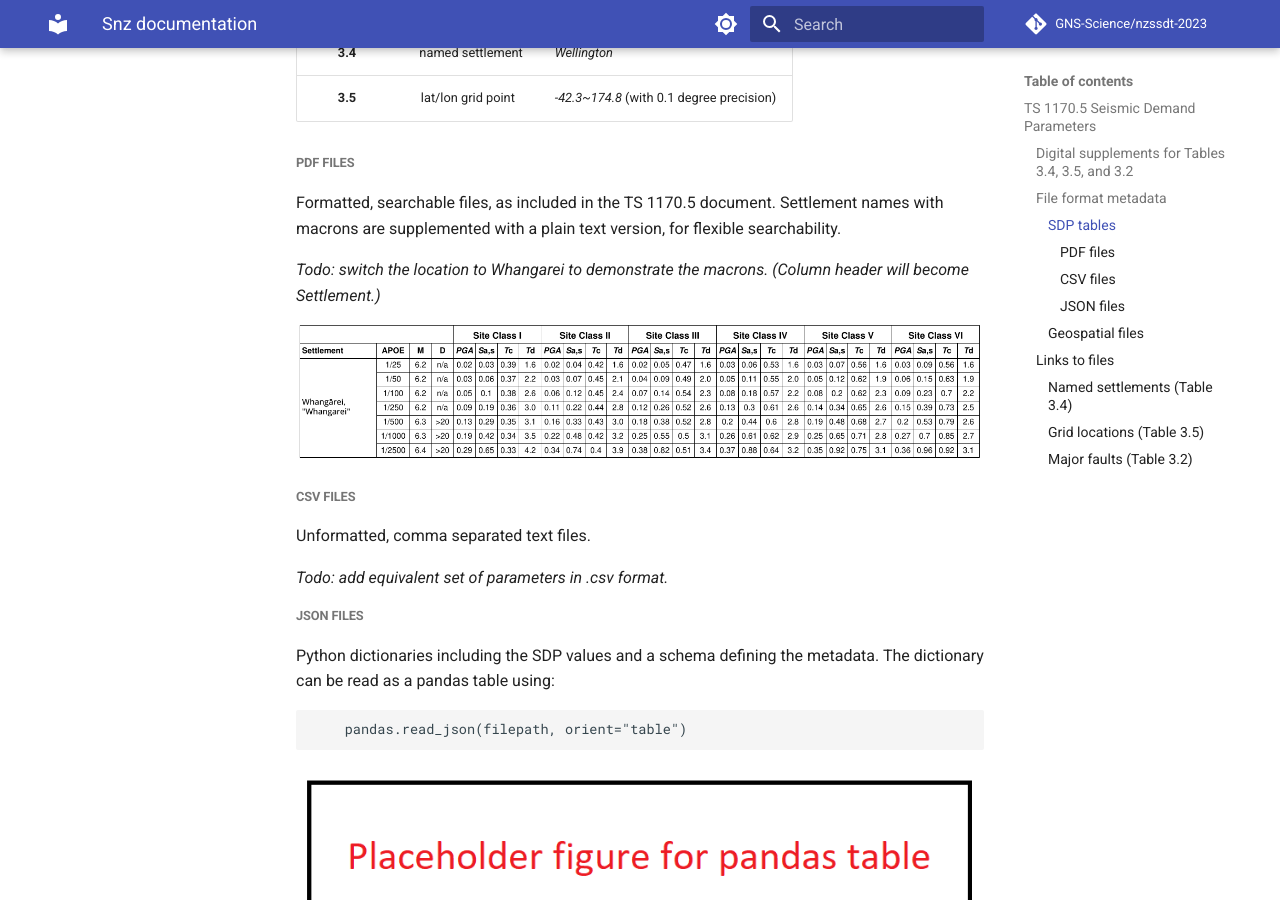
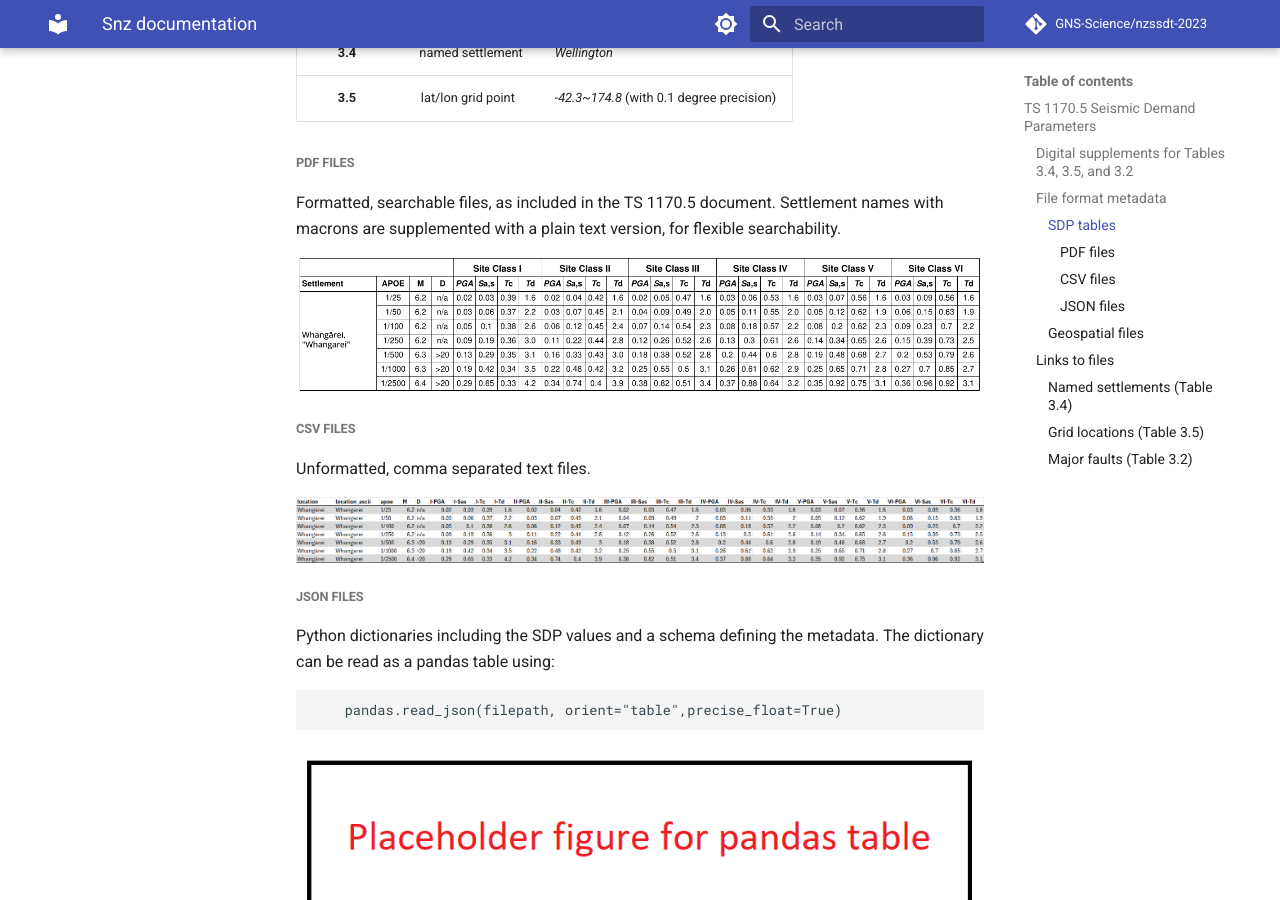
Before and after one commit to GNS-Science/TS1170.5-SDP, an MkDocs documentation site: the page built from docs/snz_documentation/snz_documentation.md, in a window 1280 px wide and 900 px high, scrolled down 1834 px. Built offline with MkDocs 1.6.1 and Material for MkDocs 9.7.7, drawn with Linux system fonts in a browser that asks for light colours; comment, search, counter and statistics services are not loaded.

Commit message:
update figure and read_json function

```diff
--- a/docs/snz_documentation/snz_documentation.md
+++ b/docs/snz_documentation/snz_documentation.md
@@ -50,21 +50,19 @@ Table | Location type | Example
 
 Formatted, searchable files, as included in the TS 1170.5 document. Settlement names with macrons are supplemented with a plain text version, for flexible searchability.
 
-*Todo: switch the location to Whangarei to demonstrate the macrons. (Column header will become Settlement.)*
-
 ![pdf_table](pdf_table.png)
 
 #### CSV files
 
 Unformatted, comma separated text files.
 
-*Todo: add equivalent set of parameters in .csv format.*
+![csv_table](csv_table.png)
 
 #### JSON files
 
 Python dictionaries including the SDP values and a schema defining the metadata. The dictionary can be read as a pandas table using:
 
-        pandas.read_json(filepath, orient="table")
+        pandas.read_json(filepath, orient="table",precise_float=True)
 
 ![pd_table](placeholder_pd_table.png)
 
```
